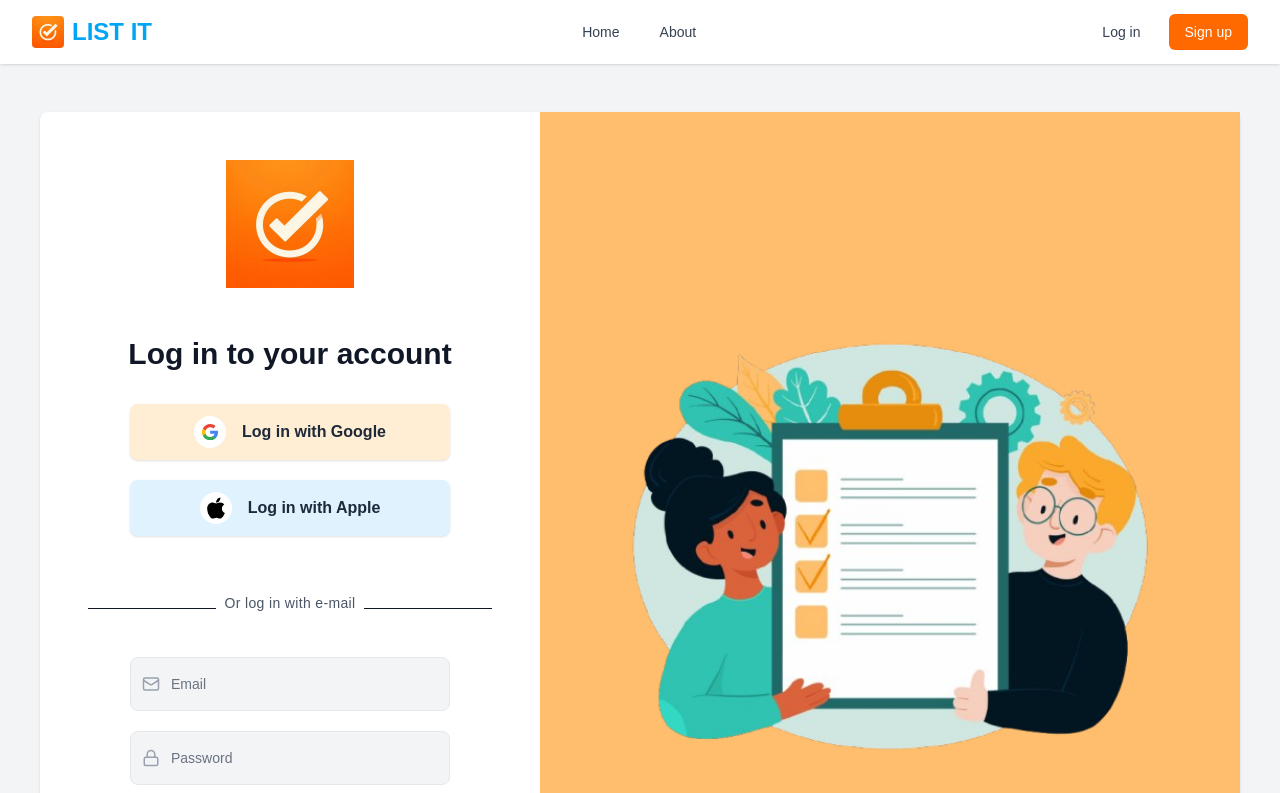
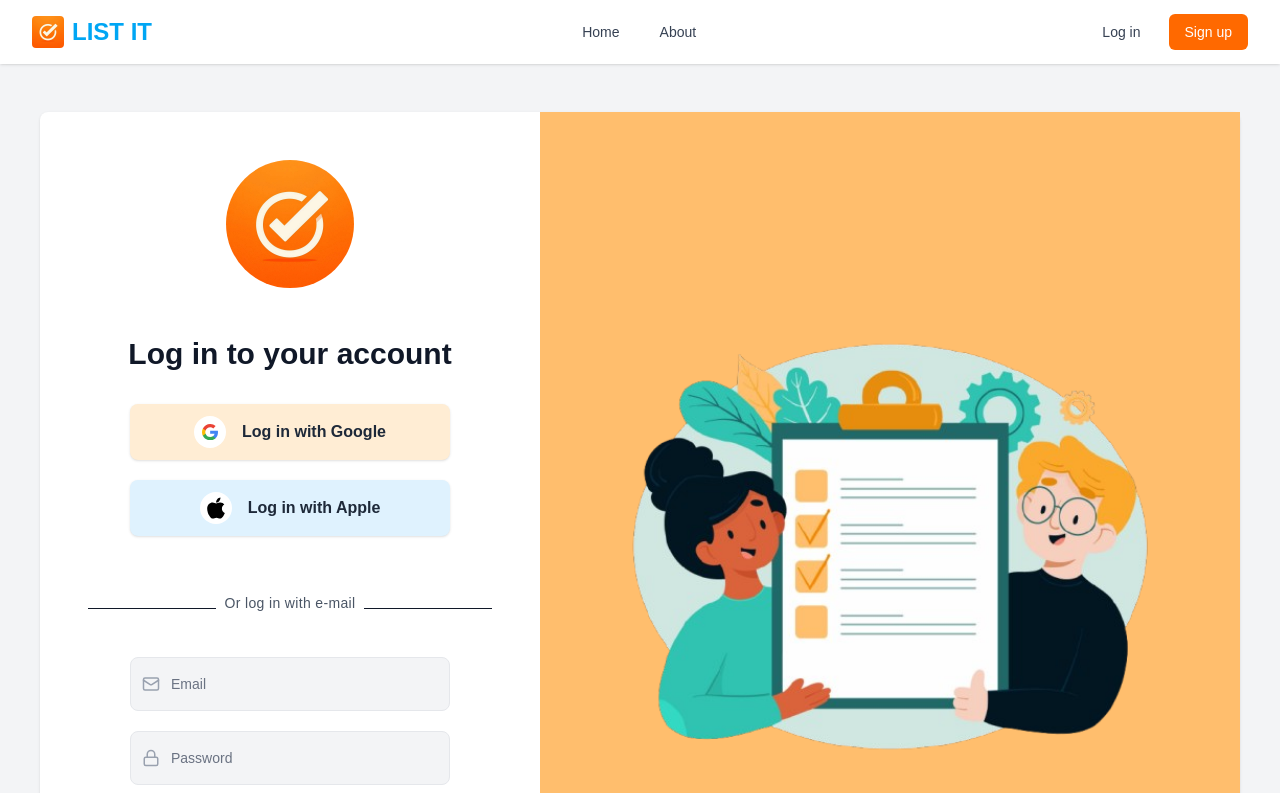
Before and after one commit to Mohamed-Y-Mohamed/List-it-web, a Next.js app: page /login in a window 1280 px wide. Shown: the top 793 px of the page. Built offline with nearby package versions, Linux system fonts and the light colour scheme.

Commit message:
signup and signin icon rounded

```diff
--- a/src/app/login/page.tsx
+++ b/src/app/login/page.tsx
@@ -17,7 +17,7 @@ const Login = () => {
               width={128}
               height={128}
               alt="LIST IT Logo"
-              className="w-32 mx-auto"
+              className="w-32 mx-auto rounded-full"
             />
           </div>
           <div className=" mt-12 flex flex-col items-center">
--- a/src/app/register/page.tsx
+++ b/src/app/register/page.tsx
@@ -24,7 +24,7 @@ const Signup = () => {
               width={128}
               height={128}
               alt="LIST IT Logo"
-              className="w-32 mx-auto"
+              className="w-32 mx-auto rounded-full"
             />
           </div>
           <div className="mt-12 flex flex-col items-center">
```
